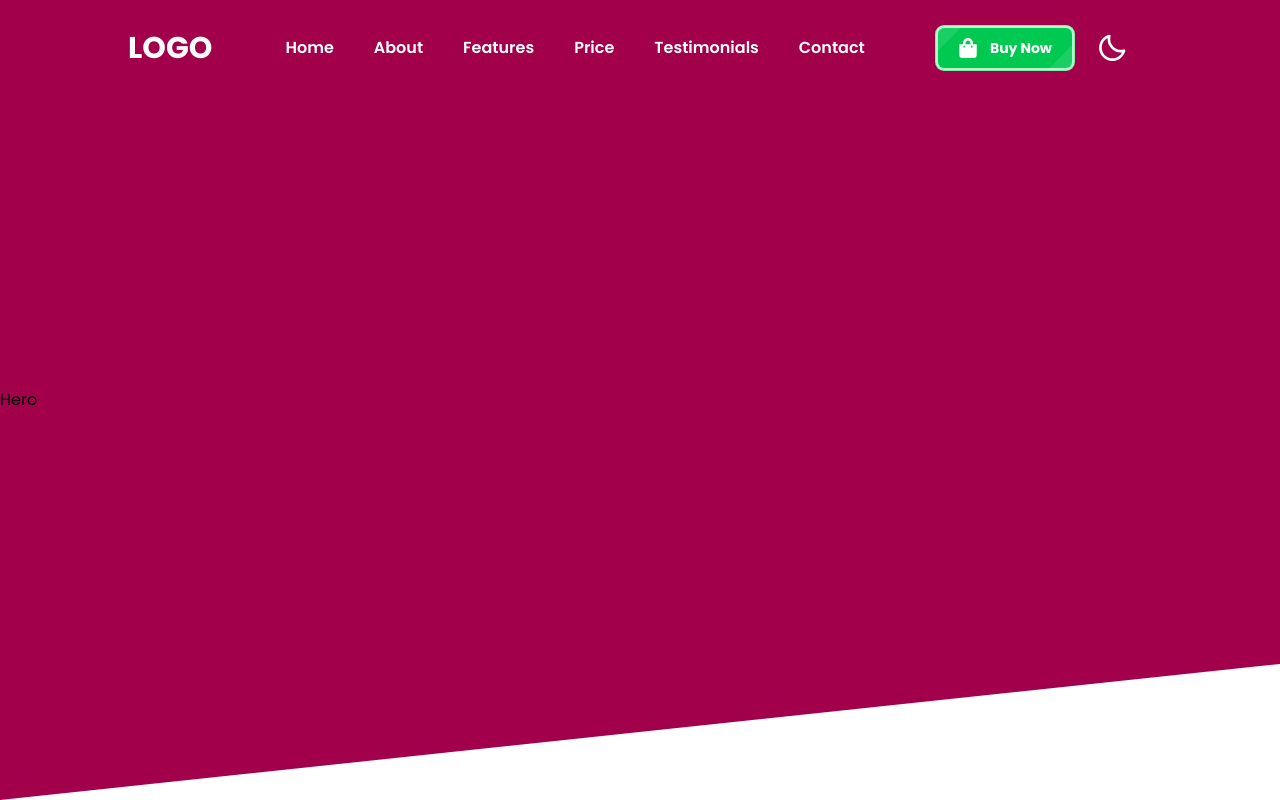
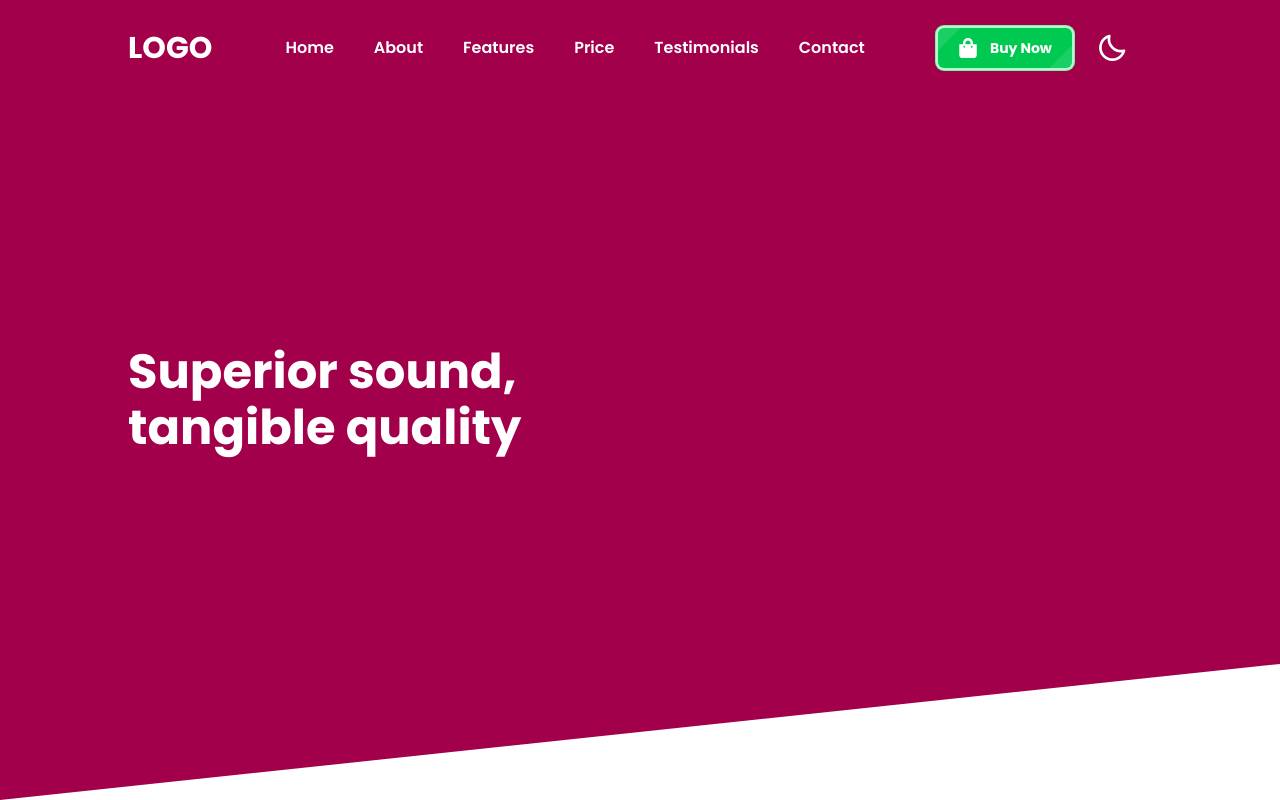
Before and after one commit to denisdiaconu/product-landing-page, a Next.js app: page / in a window 1280 px wide. Built offline with nearby package versions, Linux system fonts and the light colour scheme.

Commit message:
Add heading to hero

```diff
--- a/components/Home/Hero.tsx
+++ b/components/Home/Hero.tsx
@@ -1,7 +1,18 @@
 import React from 'react';
 
 const Hero = () => {
-  return <div className='bg-pink-800 flex flex-col justify-center relative w-full h-screen bg_clip'>Hero</div>;
+  return (
+    <div className="bg-pink-800 flex flex-col justify-center relative w-full h-screen bg_clip">
+      <div className="w-[90%] md:w-[80%] mx-auto items-center grid grid-cols-1 xl:grid-cols-2 gap-10">
+        <div>
+          <h1 className="text-white font-bold text-3xl md:text-4xl lg:text-5xl mt-6 mb-6 leading-[2.5rem] md:leading-[3.5rem]">
+            Superior sound, tangible quality
+          </h1>
+        </div>
+        <div></div>
+      </div>
+    </div>
+  );
 };
 
 export default Hero;
```
